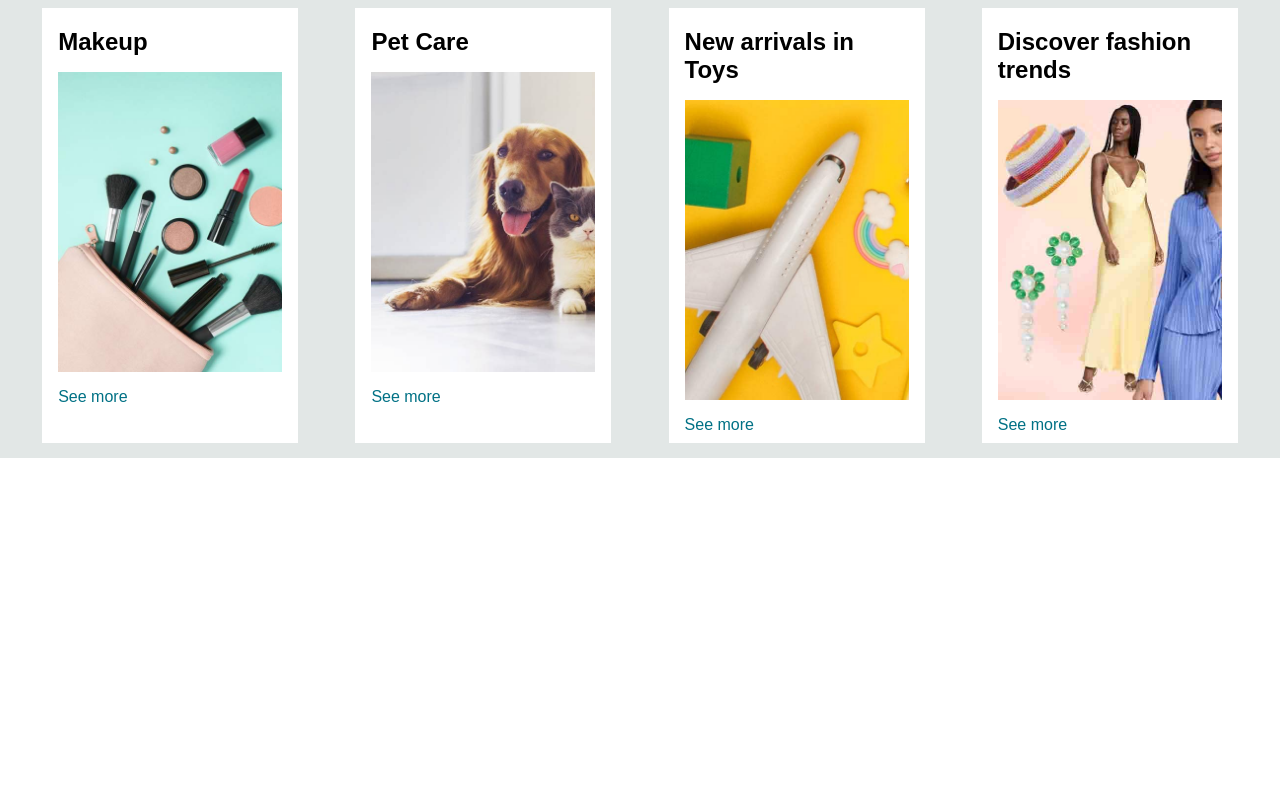
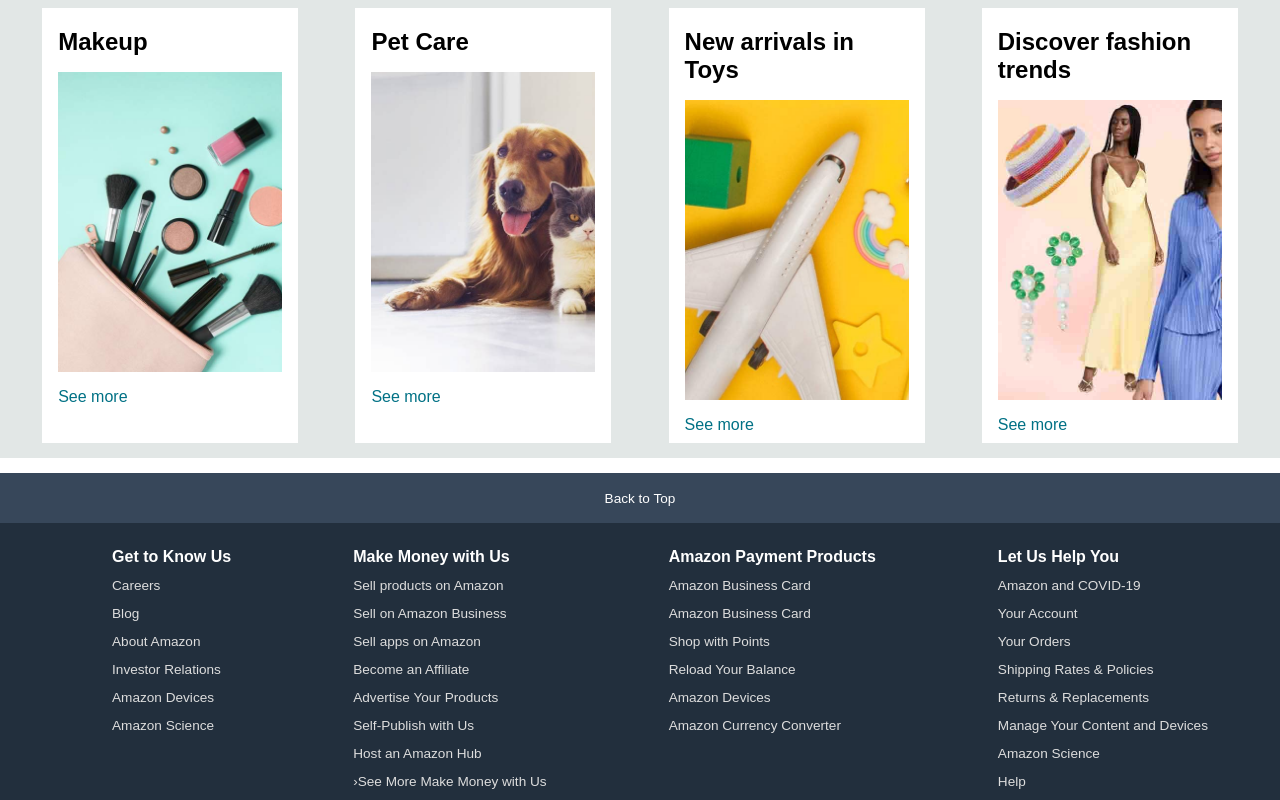
Before and after one commit to BareetSingh/amazon-clone, a plain HTML site: page index.html in a window 1280 px wide. Shown: the part 922-1722 px from the top of the page. Before the commit the page ends 1380 px from the top, so only its background shows below. Drawn offline with Linux system fonts and the light colour scheme.

Commit message:
panel1 & panel2 done in footer

```diff
--- a/index.html
+++ b/index.html
@@ -152,8 +152,62 @@
             </div>
         </div>
     </div>
+
+    <footer>
+        <div class="foot-panel1">Back to Top</div>
+        <div class="foot-panel2">
+            <ul class="link-list">
+                <li>
+                    <p>Get to Know Us</p>
+                </li>
+                <li><a href="">Careers</a></li>
+                <li><a href="">Blog</a></li>
+                <li><a href="">About Amazon</a></li>
+                <li><a href="">Investor Relations</a></li>
+                <li><a href="">Amazon Devices</a></li>
+                <li><a href=""> Amazon Science</a></li>
+            </ul>
+
+            <ul class="link-list">
+                <li>
+                    <p>Make Money with Us</p>
+                </li>
+                <li><a href="">Sell products on Amazon</a></li>
+                <li><a href="">Sell on Amazon Business</a></li>
+                <li><a href="">Sell apps on Amazon</a></li>
+                <li><a href="">Become an Affiliate</a></li>
+                <li><a href="">Advertise Your Products</a></li>
+                <li><a href=""> Self-Publish with Us</a></li>
+                <li><a href=""> Host an Amazon Hub</a></li>
+                <li><a href=""> ›See More Make Money with Us</a></li>
+            </ul>
+
+            <ul class="link-list">
+                <li>
+                    <p>Amazon Payment Products</p>
+                </li>
+                <li><a href="">Amazon Business Card</a></li>
+                <li><a href="">Amazon Business Card</a></li>
+                <li><a href="">Shop with Points</a></li>
+                <li><a href="">Reload Your Balance</a></li>
+                <li><a href="">Amazon Devices</a></li>
+                <li><a href="">Amazon Currency Converter</a></li>
+            </ul>
+            <ul class="link-list">
+                <li>
+                    <p>Let Us Help You</p>
+                </li>
+                <li><a href="">Amazon and COVID-19</a></li>
+                <li><a href="">Your Account</a></li>
+                <li><a href="">Your Orders</a></li>
+                <li><a href="">Shipping Rates & Policies</a></li>
+                <li><a href="">Returns & Replacements</a></li>
+                <li><a href="">Manage Your Content and Devices</a></li>
+                <li><a href=""> Amazon Science</a></li>
+                <li><a href=""> Help</a></li>
+            </ul>
+        </div>
+    </footer>
 </body>
 
 </html>
-
-<!-- 34:48 -->
--- a/style.css
+++ b/style.css
@@ -195,3 +195,53 @@ span {
 .box-content p {
     color: #007185;
 }
+
+/* footer */
+footer {
+    margin-top: 15px;
+}
+
+.foot-panel1 {
+    background-color: #37475a;
+    color: white;
+    height: 50px;
+    display: flex;
+    justify-content: center;
+    align-items: center;
+    font-size: 0.85rem;
+}
+
+.foot-panel2 {
+    display: flex;
+    justify-content: space-evenly;
+    background-color: #222f3d;
+    color: white;
+}
+
+.foot-panel2 ul {
+    margin-top: 15px;
+}
+
+.link-list {
+    list-style: none;
+    /* margin: 30px; */
+}
+
+.link-list li {
+    margin: 10px;
+}
+
+.link-list li p {
+    color: white;
+    font-weight: 700;
+}
+
+.link-list li a {
+    text-decoration: none;
+    color: #dddddd;
+    font-size: 0.85rem;
+}
+
+.link-list li a:hover {
+    text-decoration: underline;
+}
```
